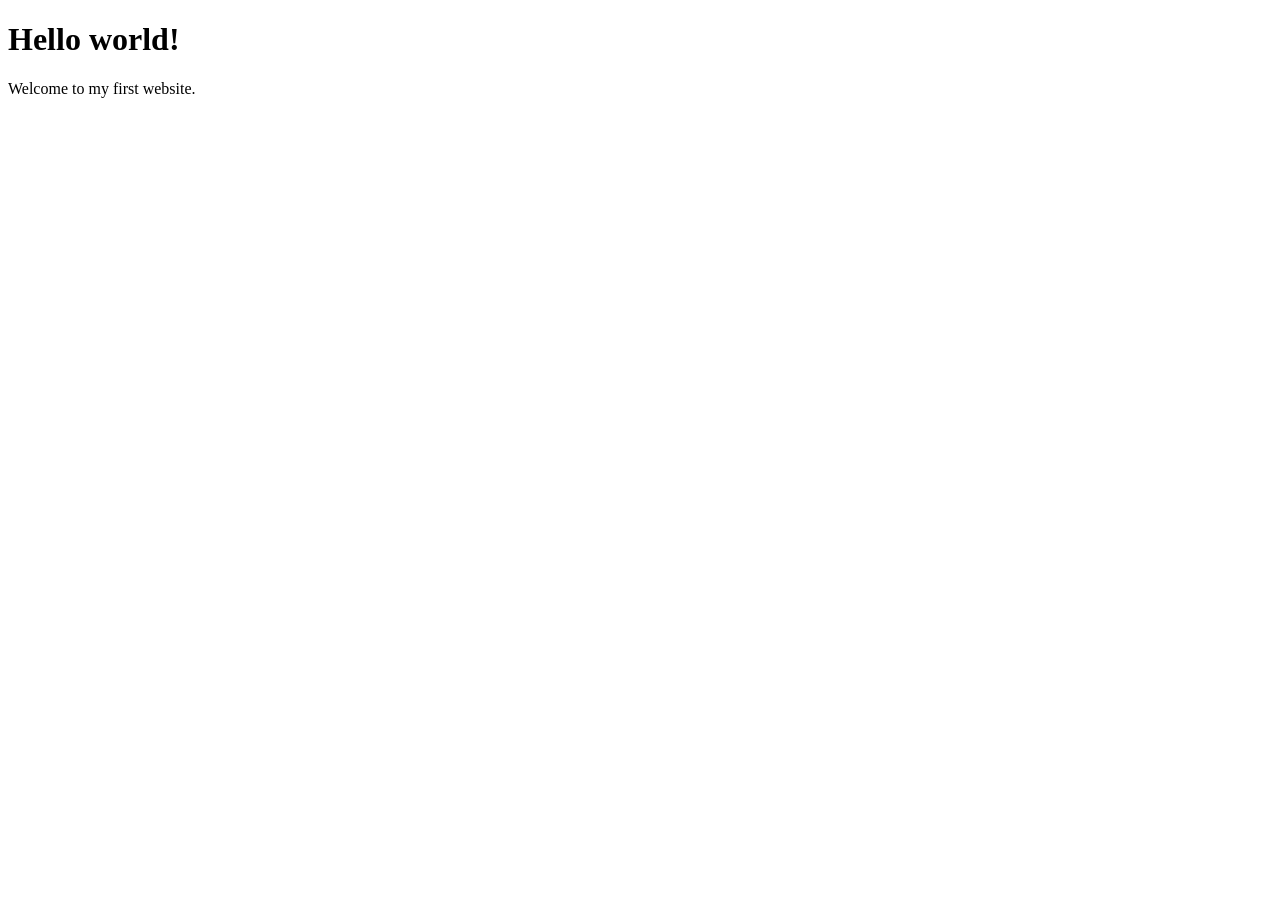
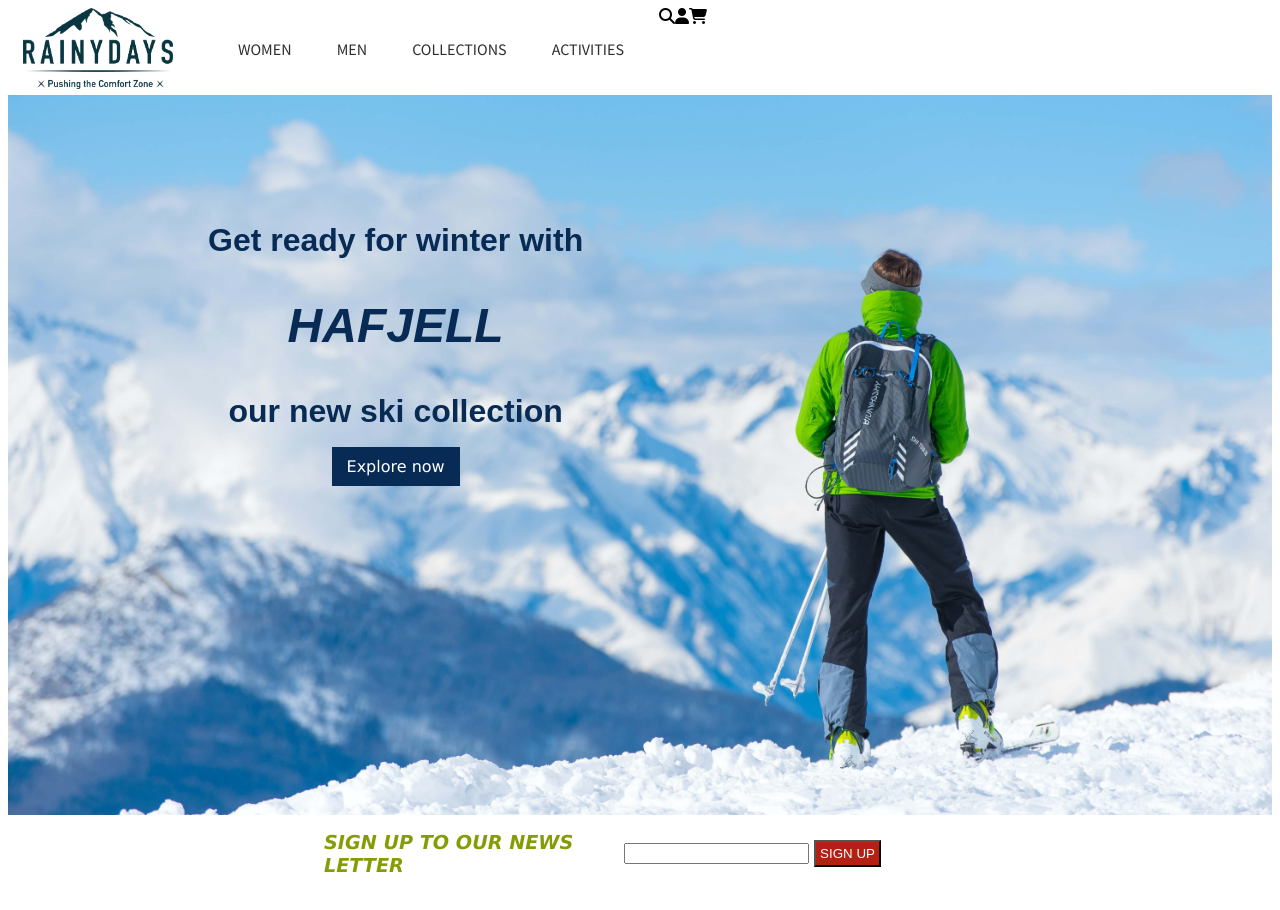
Before and after one commit to Noroff-FEU-Assignments/cross-course-project-martemoslet, a plain HTML site: page index.html in a window 1280 px wide. Shown: the top 910 px of the page. Before the commit the page ends 800 px from the top, so only its background shows below. Drawn offline with Linux system fonts and the light colour scheme; a web font is replaced by a local one.

Commit message:
Update index

```diff
--- /dev/null
+++ b/css/styles.css
@@ -0,0 +1,189 @@
+header a,
+footer a {
+  color: #2e2e2e;
+  font-family: "Source Sans Pro", Verdana, Geneva, Tahoma, sans-serif;
+}
+
+header a {
+  text-transform: uppercase;
+  padding: 20px;
+}
+
+body {
+  font-family: "forma-djr-micro", Verdana, Geneva, Tahoma, sans-serif;
+  font-style: normal;
+  font-weight: 300;
+}
+
+h1,
+h2 {
+  font-family: "forma-djr-deck", Verdana, Geneva, Tahoma, sans-serif;
+  font-style: normal;
+  font-weight: 500;
+}
+
+nav {
+  margin-left: 45px;
+  margin-right: 15px;
+  margin-top: 15px;
+}
+
+nav ul {
+  padding: 0px;
+}
+
+nav li {
+  display: inline-block;
+  text-align: center;
+  margin-bottom: 20px;
+}
+
+.welcome,
+.new-collection {
+  background-color: #e6e6e6;
+}
+
+h1 {
+  color: #072b54;
+}
+
+h2 {
+  color: #fff;
+}
+
+.signup h2 {
+  color: #859c05;
+}
+
+/* Links */
+a {
+  text-decoration: none;
+}
+
+.cta {
+  background-color: #072b54;
+  color: #fff;
+  padding: 10px 15px;
+  font-weight: lighter;
+}
+
+.cta-signup {
+  background-color: #b42012;
+  padding: 4px;
+  text-transform: uppercase;
+}
+
+.cta-featured {
+  background-color: #1d5aa1;
+  grid-row: 3;
+  max-width: 90px;
+  text-align: center;
+}
+
+.cta-collection {
+  background-color: transparent;
+  border-style: solid;
+  border-color: #859c05;
+  color: #859c05;
+}
+/* Home page */
+.menu {
+  max-width: 100%;
+  display: flex;
+}
+
+.logo {
+  width: 100%;
+  max-width: 150px;
+  margin-left: 15px;
+}
+
+.welcome {
+  background-image: url("../images/hafjell-collection.jpg");
+}
+
+.new-collection {
+  background-image: url("../images/hunting-collection.jpg");
+}
+
+.welcome,
+.new-collection {
+  background-size: cover;
+  background-repeat: no-repeat;
+  min-height: 90vh;
+  position: relative;
+}
+
+.welcome-text,
+.new-collection__text {
+  position: absolute;
+  text-align: center;
+  top: 100px;
+  left: 200px;
+}
+
+.new-collection__text h1 {
+  color: #fff;
+}
+
+.small-text {
+  font-family: "forma-djr-deck", sans-serif;
+  font-weight: 700;
+  font-style: normal;
+  font-size: 2em;
+}
+
+.big-text {
+  font-family: "forma-djr-deck", sans-serif;
+  font-weight: 800;
+  font-style: italic;
+  font-size: 3em;
+  text-transform: uppercase;
+}
+
+.signup {
+  display: flex;
+  align-items: center;
+  max-width: 600px;
+  padding-left: 25%;
+}
+
+.signup > * {
+  flex: 1;
+}
+
+.signup h2 {
+  text-transform: uppercase;
+  font-size: 1.2em;
+  font-style: italic;
+  font-weight: bold;
+}
+
+.featured {
+  display: grid;
+  grid-template-columns: repeat(3, 1fr);
+  max-width: 1200px;
+  margin: 20px auto;
+  grid-gap: 10px;
+}
+
+.featured img {
+  width: 100%;
+}
+
+.featured h2 {
+  color: #072b54;
+  font-style: italic;
+  font-weight: bold;
+  text-align: center;
+}
+
+.featured__products {
+  display: grid;
+  align-items: center;
+  margin: 5px;
+}
+
+footer {
+  margin-top: 50px;
+}
--- a/index.html
+++ b/index.html
@@ -1,10 +1,85 @@
 <!DOCTYPE html>
 <html>
   <head>
-    <title>My first website</title>
+    <meta name="viewport" content="width=device-width, initial-scale=1.0" />
+    <meta name="description" content="Jackets for all weather and activities" />
+    <title>RAINYDAYS</title>
+    <link href="css/styles.css" rel="stylesheet" />
+    <link rel="preconnect" href="https://fonts.googleapis.com">
+    <link rel="preconnect" href="https://fonts.gstatic.com" crossorigin>
+    <link href="https://fonts.googleapis.com/css2?family=Source+Sans+Pro&display=swap" rel="stylesheet">
+    <link rel="stylesheet" href="https://use.typekit.net/cpp8mik.css">
+    <link rel="stylesheet" href="https://use.typekit.net/cpp8mik.css">
+    <script src="https://kit.fontawesome.com/497c6f7318.js" crossorigin="anonymous"></script>
   </head>
   <body>
-    <h1>Hello world!</h1>
-    <p>Welcome to my first website.</p>
+    <header class="menu">
+      <div>
+        <img src="images/rainydays-logo.png" alt="RAINYDAYS logo" class="logo"/>
+      </div>
+      <nav>
+        <ul>
+          <li><a href="women-menu">Women</a></li>
+          <li><a href="men-menu">Men</a></li>
+          <li><a href="collections-menu">Collections</a></li>
+          <li><a href="activities-menu">Activities</a></li>
+        </ul>
+      </nav>
+      <i class="fas fa-search"></i>
+      <i class="fas fa-user"></i>
+      <i class="fas fa-shopping-cart"></i>
+    </header>
+    <main>
+      <section class="welcome">
+        <div class="welcome-text">
+          <h1 class="small-text">Get ready for winter with</h1>
+          <h1 class="big-text">Hafjell</h1>
+          <h1 class="small-text">our new ski collection</h1>
+          <a href="jackets.html" class="cta">Explore now</a>
+        </div>
+      </section>
+      <section>
+        <div class="signup">
+          <h2>Sign up to our news letter</h2>
+          <form method="POST">
+            <input type="email" id="email">
+            <input type="submit" value="Sign up" class="cta cta-signup" />
+          </form>
+        </div>
+      </section>
+      <section class="featured">
+        <div class="featured__products">
+          <img src="images/tydal-collection.jpg" alt="Tydal collection image" />
+          <h2>Tydal collection</h2>
+          <a href="jackets.html" class="cta cta-featured">Explore now</a>
+        </div>
+        <div class="featured__products">
+          <img src="images/find-jacket.jpg" alt="Find the perfect jacket image" />
+          <h2>Find the perfect jacket for you</h2>
+          <a href="jackets.html" class="cta cta-featured">Explore now</a>
+        </div>
+        <div class="featured__products">
+          <img src="images/new-in.jpg" alt="New in image" />
+          <h2>New in</h2>
+          <a href="jackets.html" class="cta cta-featured">Explore now</a>
+        </div>
+      </section>
+      <section class="new-collection">
+        <div class="new-collection__text">
+          <h1 class="small-text">Our new</h1>
+          <h1 class="big-text">hunting</h1>
+          <h1 class="small-text">collection</h1>
+          <a href="jackets.html" class="cta cta-collection">Explore now</a>
+        </div>
+      </section>
+    </main>
+    <footer>
+      <nav>
+        <ul>
+          <li><a href="about.html">About</a></li>
+          <li><a href="contact.html">Contact</a></li>
+        </ul>
+      </nav>
+    </footer>
   </body>
 </html>
```
Also changed, not shown: about.html (added), contact.html (added), images/find-jacket.jpg (added), images/hafjell-collection.jpg (added), images/hunting-collection.jpg (added), images/new-in.jpg (added), images/rainydays-logo.png (added), images/tydal-collection.jpg (added), jackets.html (added), specific-jacket.html (added).
